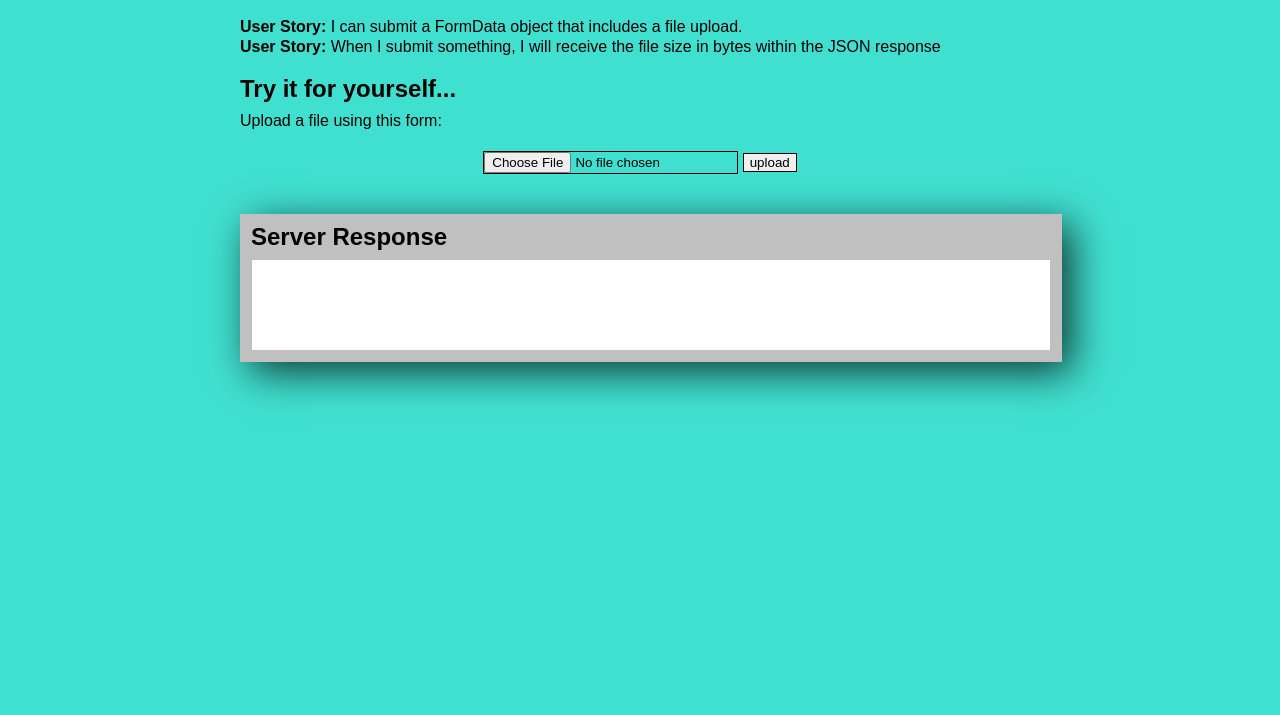
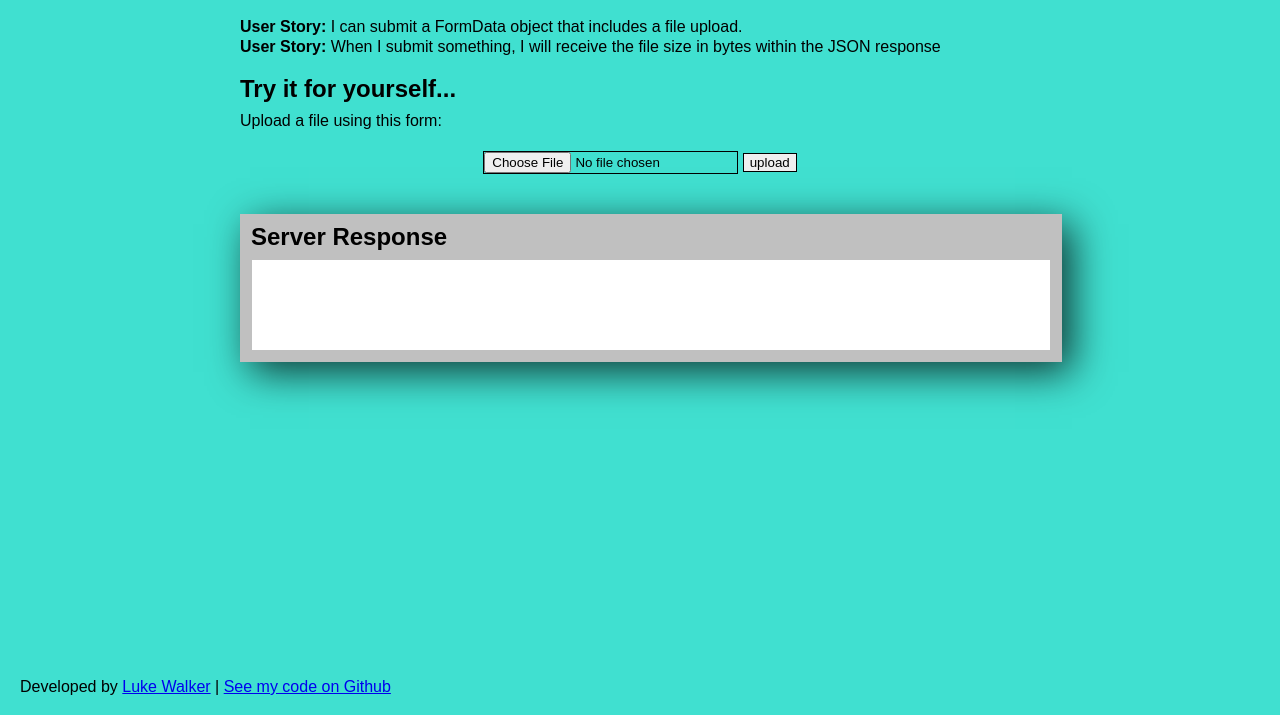
Before and after one commit to ubershibs/file-metadata, a website: page public/index.html in a window 1280 px wide. Shown: the part 85-800 px from the top of the page. Drawn offline with nearby package versions, Linux system fonts and the light colour scheme; some packages are replaced by stand-ins of ours; a script that the page names is missing.

Commit message:
Add link to github

```diff
--- a/public/css/styles.css
+++ b/public/css/styles.css
@@ -138,3 +138,9 @@ button {
   border-radius: 0px;
   border: 1px solid black;
 }
+
+.credit {
+  position: fixed;
+  bottom: 20px;
+  left: 20px;
+}
--- a/public/index.html
+++ b/public/index.html
@@ -25,6 +25,7 @@
 
       </div>
     </div>
+    <div class="credit">Developed by <a href="http://lukewalker.org">Luke Walker</a> | <a href="https://github.com/ubershibs/file-metadata">See my code on Github</a></div>
     <script src="https://ajax.googleapis.com/ajax/libs/jquery/2.2.2/jquery.min.js"></script>
     <script src="https://cdnjs.cloudflare.com/ajax/libs/jquery.form/3.51/jquery.form.min.js"></script>
     <script src="js/app.js"></script>
```
